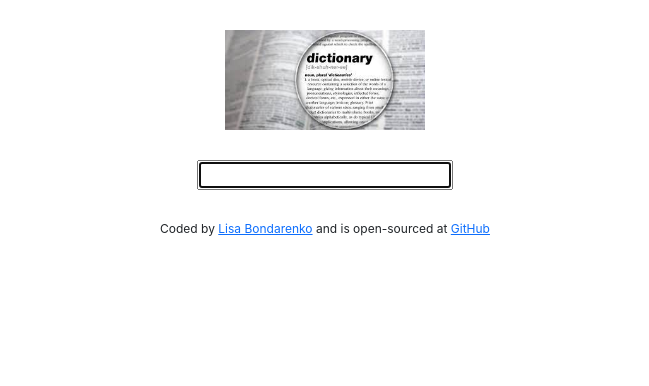
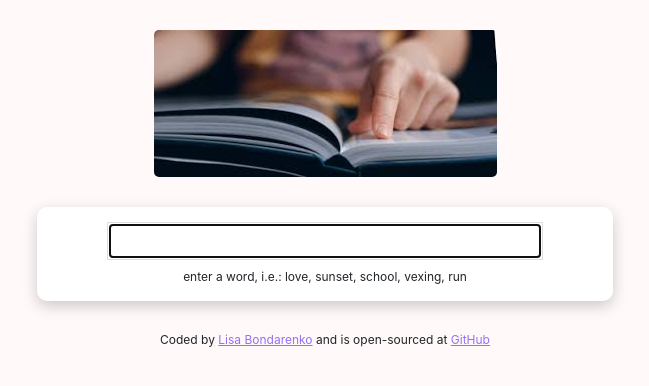
Before and after one commit to Lisa-Bond/dictionary-project, a React (Create React App) app: page / in a window 1280 px wide. Shown: the top 386 px of the page, without its empty margins (315-964 px from the left). Built offline with nearby package versions, Linux system fonts and the light colour scheme.

Commit message:
Styling added

```diff
--- a/src/App.css
+++ b/src/App.css
@@ -1,17 +1,28 @@
+a {
+  color: #9670f4;
+}
+
+body {
+  background: #fff9f9;
+}
+
+footer {
+  font-size: 12px;
+  margin: 30px 0;
+}
+
 .App {
   max-width: 600px;
-  display: block;
-  margin: 0 auto;
-}
-.App-logo {
-  max-width: 200px;
   display: block;
   margin: 0 auto;
 }
 .App-header {
   margin: 30px 0;
 }
-footer {
-  font-size: 12px;
-  margin: 30px 0;
+
+.App-logo {
+  border-radius: 5px;
+  display: block;
+  margin: 0 auto;
+  max-width: 400px;
 }
--- a/src/Dictionary.css
+++ b/src/Dictionary.css
@@ -1,3 +1,23 @@
 form {
   text-align: center;
 }
+
+.Dictionary .Hint {
+  font-size: 12px;
+  margin-top: 8px;
+  text-align: center;
+}
+
+.Dictionary input {
+  border: 1px solid #ddd;
+  padding: 6px 5px;
+  width: 80%;
+}
+
+.Dictionary section {
+  background: white;
+  border-radius: 10px;
+  box-shadow: 0 5px 15px rgba(0, 0, 0, 0.2);
+  margin: 20px 0;
+  padding: 15px;
+}
--- a/src/Dictionary.js
+++ b/src/Dictionary.js
@@ -25,9 +25,18 @@
 
   return (
     <div className="Dictionary">
-      <form onSubmit={search}>
-        <input type="search" autoFocus={true} onChange={handleKeywordChange} />
-      </form>
+      <section>
+        <form onSubmit={search}>
+          <input
+            type="search"
+            autoFocus={true}
+            onChange={handleKeywordChange}
+          />
+        </form>
+        <div className="Hint">
+          enter a word, i.e.: love, sunset, school, vexing, run
+        </div>
+      </section>
       <Results results={results} />
     </div>
   );
--- /dev/null
+++ b/src/Meaning.css
@@ -0,0 +1,14 @@
+.Meaning h3 {
+  font-size: 28px;
+  line-height: 1.5;
+}
+
+.Meaning .definition {
+  margin-top: 30px;
+}
+
+.Meaning .example {
+  font-size: 14px;
+  font-style: oblique;
+  opacity: 0.8;
+}
--- a/src/Meaning.js
+++ b/src/Meaning.js
@@ -1,5 +1,6 @@
 import React from "react";
 import Synonyms from "./Synonyms";
+import "./Meaning.css";
 
 export default function Meaning(props) {
   return (
@@ -8,15 +9,9 @@
       {props.meaning.definitions.map(function (definition, index) {
         return (
           <div key={index}>
-            <div>
-              <strong>Definition: </strong>
-              {definition.definition}
-              <br />
-              <strong>Example: </strong>
-              <em>{definition.example}</em>
-              <br />
-              <Synonyms synonyms={definition.synonyms} />
-            </div>
+            <div className="definition">{definition.definition}</div>
+            <div className="example">{definition.example}</div>
+            <Synonyms synonyms={props.meaning.synonyms} />
           </div>
         );
       })}
--- /dev/null
+++ b/src/Phonetic.css
@@ -0,0 +1,25 @@
+.Phonetic {
+  height: 50px;
+}
+
+.Phonetic a {
+  border: 1px solid #ddd;
+  border-radius: 25px;
+  color: #d77fa1;
+  font-size: 13px;
+  font-weight: 600;
+  margin-right: 20px;
+  padding: 10px 20px;
+  text-decoration: none;
+  transition: all 150ms ease-in-out;
+}
+
+.Phonetic a:hover {
+  background: #d77fa1;
+  color: white;
+}
+
+.Phonetic .phoneticSymbols {
+  opacity: 0.8;
+  font-weight: 500;
+}
--- a/src/Phonetic.js
+++ b/src/Phonetic.js
@@ -1,14 +1,13 @@
 import React from "react";
+import "./Phonetic.css";
 
 export default function Phonetic(props) {
-  console.log(props.phonetic);
   return (
     <div className="Phonetic">
       <a href={props.phonetic.audio} target="_blank">
         Listen
       </a>{" "}
-      <br />
-      {props.phonetic.text}
+      <span className="phoneticSymbols">{props.phonetic.text}</span>
     </div>
   );
 }
--- a/src/Results.css
+++ b/src/Results.css
@@ -1,3 +1,5 @@
-h2 {
-  font-size: 64px;
+.Results h2 {
+  font-size: 50px;
+  font-weight: 600;
+  margin-bottom: 30px;
 }
--- a/src/Results.js
+++ b/src/Results.js
@@ -7,8 +7,8 @@
   if (props.results) {
     return (
       <div className="Results">
+        <section>
           <h2>{props.results.word}</h2>
-
           {props.results.phonetics.map(function (phonetic, index) {
             return (
               <div key={index}>
@@ -16,12 +16,12 @@
               </div>
             );
           })}
-
+        </section>
         {props.results.meanings.map(function (meaning, index) {
           return (
-            <div key={index}>
+            <section key={index}>
               <Meaning meaning={meaning} />
-            </div>
+            </section>
           );
         })}
       </div>
--- /dev/null
+++ b/src/Synonyms.css
@@ -0,0 +1,10 @@
+.Synonyms {
+  margin: 10px 0 0;
+  padding: 0;
+}
+
+.Synonyms li {
+  color: #d77fa1;
+  display: inline-block;
+  padding-right: 12px;
+}
--- a/src/Synonyms.js
+++ b/src/Synonyms.js
@@ -1,4 +1,5 @@
 import React from "react";
+import "./Synonyms.css";
 
 export default function Synonyms(props) {
   if (props.synonyms) {
```
Also changed, not shown: src/dictionary.png. Lines whose indentation alone changed are shown as unchanged.
